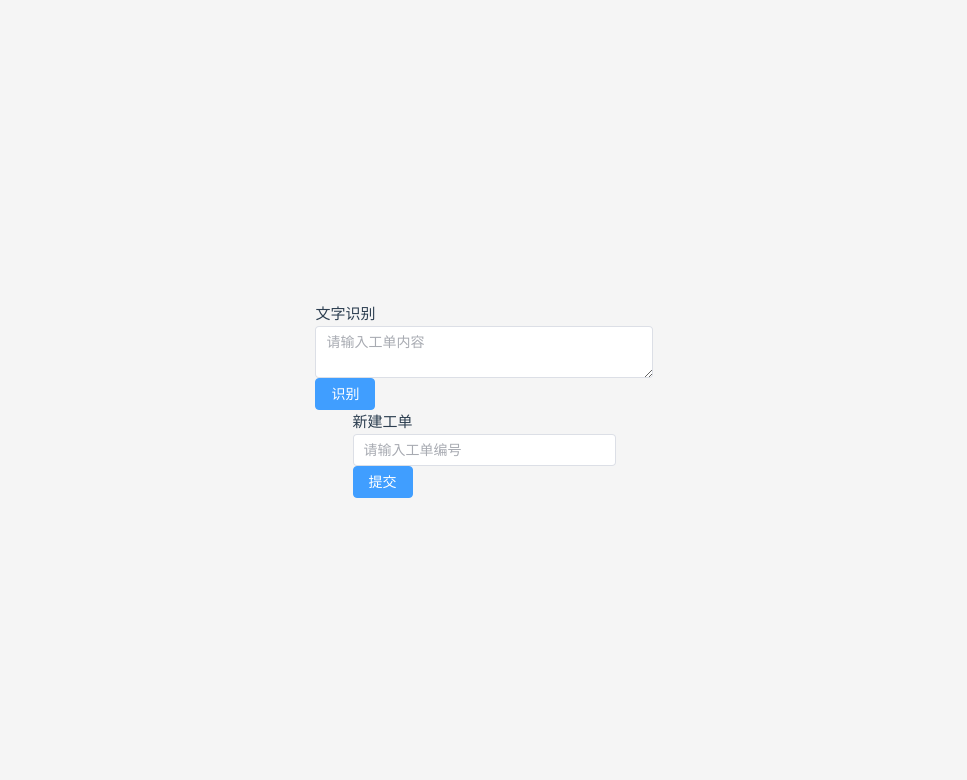
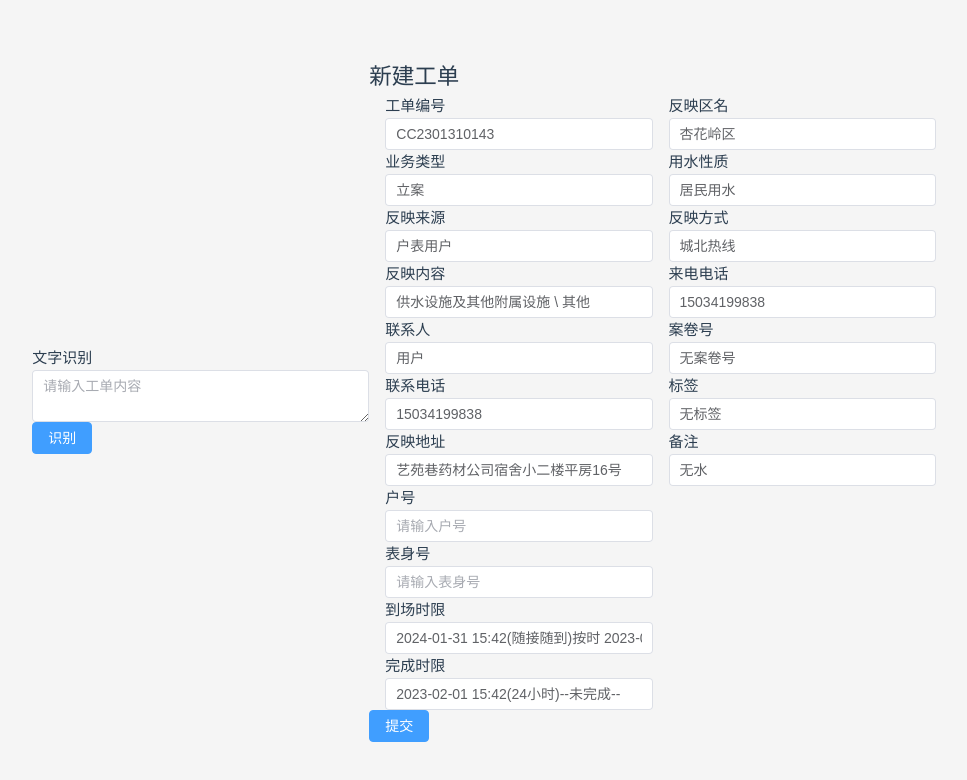
Before and after one commit to zhouhaoyiu/tygsrxpd, a Vue app: page / in a window 1280 px wide. Shown: the top 780 px of the page, without its empty margins (156-1123 px from the left). Built offline with nearby package versions, Linux system fonts and the light colour scheme.

Commit message:
add display

```diff
--- a/src/App.vue
+++ b/src/App.vue
@@ -2,6 +2,23 @@
 import { onMounted, ref, type Ref } from "vue";
 interface IWorkForm {
   workIdentifier: string;
+  workType: string;
+  workSource: string;
+  workContent: string;
+  contactPerson: string;
+  contactPhone: string;
+  workAddress: string;
+  householdNumber: string;
+  waterMeterNumber: string;
+  arrivalTimeLimit: string;
+  completionTimeLimit: string;
+  workArea: string;
+  waterUseNature: string;
+  workMode: string;
+  callerPhone: string;
+  fileNo: string;
+  label: string;
+  remark: string;
 }
 
 let workTextTemplate = ref(`
@@ -137,33 +154,17 @@ function workTextTemplateParser(workTextTemplate: string) {
     .replace(/来电电话/, "")
     .replace(/案卷号/, "")
     .trim();
-  // 案卷号和标签之间的是案卷号的内容，可能为空,所以要判断一下
-  // const ajh = (workTextTemplate as string).match(/案卷号[\s\S]*标签/)
-  //   ? (workTextTemplate as string)
-  //       .match(/案卷号[\s\S]*标签/)![0]
-  //       .replace(/案卷号/, "")
-  //       .replace(/标签/, "")
-  //       .trim()
-  //   : "";
-  const ajh = (workTextTemplate as string).match(/案卷号[\s\S]*标签/)
-    ? (workTextTemplate as string)!
+  const ajh =
+    (workTextTemplate as string)
+      // 去掉标签之后的内容
       .match(/案卷号[\s\S]*标签/)![0]
-        // 案卷号
-
-        // 标签
-        // 取得案卷号的内容，去掉案卷号和标签还有标签之后的内容
+      .replace(/标签[\s\S]*$/, "")
+      // 去掉案卷号
       .replace(/案卷号/, "")
+      // 去掉标签
       .replace(/标签/, "")
-        .trim()
-    : // .replace(/案卷号/, "")
-      // .replace(/标签/, "")
-      // .trim()
-      "";
-  // const ajh = (workTextTemplate as string)
-  //   .match(/案卷号[\s\S]*标签/)![0]
-  //   .replace(/案卷号/, "")
-  //   .replace(/标签/, "")
-  //   .trim();
+      // 去掉空行
+      .trim() || "无案卷号";
   const bq = (workTextTemplate as string)
     .match(/标签[\s\S]*备注/)![0]
     .replace(/标签/, "")
@@ -173,6 +174,25 @@ function workTextTemplateParser(workTextTemplate: string) {
     .match(/备注[\s\S]*$/)![0]
     .replace(/备注/, "")
     .trim();
+
+  workForm.value.workIdentifier = ajbh;
+  workForm.value.workType = ywlx;
+  workForm.value.workSource = fyly;
+  workForm.value.workContent = fynr;
+  workForm.value.contactPerson = lxr;
+  workForm.value.contactPhone = lxdh;
+  workForm.value.workAddress = fydz;
+  workForm.value.householdNumber = hh;
+  workForm.value.waterMeterNumber = bsh;
+  workForm.value.arrivalTimeLimit = dcsx;
+  workForm.value.completionTimeLimit = wcsx;
+  workForm.value.workArea = fyqm;
+  workForm.value.waterUseNature = ysxz;
+  workForm.value.workMode = fyfs;
+  workForm.value.callerPhone = lddh;
+  workForm.value.fileNo = ajh;
+  workForm.value.label = bq;
+  workForm.value.remark = bz;
   console.log(ajh);
 
   console.log(
@@ -192,7 +212,8 @@ function workTextTemplateParser(workTextTemplate: string) {
     "%33反映方式\n" + fyfs + "\n",
     "%33来电电话\n" + lddh + "\n",
     "%33案卷号\n" + ajh + "\n",
-    "%33标签\n" + bq
+    "%33标签\n" + bq + "\n",
+    "%33备注\n" + bz + "\n"
   );
   console.timeEnd("workTextTemplateParser");
 }
@@ -204,6 +225,23 @@ type TWorkText = string;
 let workText: Ref<TWorkText> = ref("");
 let workForm: Ref<IWorkForm> = ref({
   workIdentifier: "",
+  workType: "",
+  workSource: "",
+  workContent: "",
+  contactPerson: "",
+  contactPhone: "",
+  workAddress: "",
+  householdNumber: "",
+  waterMeterNumber: "",
+  arrivalTimeLimit: "",
+  completionTimeLimit: "",
+  workArea: "",
+  waterUseNature: "",
+  workMode: "",
+  callerPhone: "",
+  fileNo: "",
+  label: "",
+  remark: "",
 });
 </script>
 
@@ -221,11 +259,139 @@ let workForm: Ref<IWorkForm> = ref({
       </el-button>
     </div>
     <div>
-      <div>新建工单</div>
+      <h2>新建工单</h2>
+      <div style="display: flex; flex-direction: row">
+        <div style="padding: 0px 16px">
+          <div>
+            工单编号
             <el-input
               v-model="workForm.workIdentifier"
               placeholder="请输入工单编号"
             ></el-input>
+          </div>
+          <div>
+            业务类型
+            <el-input
+              v-model="workForm.workType"
+              placeholder="请输入业务类型"
+            ></el-input>
+          </div>
+          <div>
+            反映来源
+            <el-input
+              v-model="workForm.workSource"
+              placeholder="请输入反映来源"
+            ></el-input>
+          </div>
+          <div>
+            反映内容
+            <el-input
+              v-model="workForm.workContent"
+              placeholder="请输入反映内容"
+            ></el-input>
+          </div>
+          <div>
+            联系人
+            <el-input
+              v-model="workForm.contactPerson"
+              placeholder="请输入联系人"
+            ></el-input>
+          </div>
+          <div>
+            联系电话
+            <el-input
+              v-model="workForm.contactPhone"
+              placeholder="请输入联系电话"
+            ></el-input>
+          </div>
+          <div>
+            反映地址
+            <el-input
+              v-model="workForm.workAddress"
+              placeholder="请输入反映地址"
+            ></el-input>
+          </div>
+          <div>
+            户号
+            <el-input
+              v-model="workForm.householdNumber"
+              placeholder="请输入户号"
+            ></el-input>
+          </div>
+          <div>
+            表身号
+            <el-input
+              v-model="workForm.waterMeterNumber"
+              placeholder="请输入表身号"
+            ></el-input>
+          </div>
+          <div>
+            到场时限
+            <el-input
+              v-model="workForm.arrivalTimeLimit"
+              placeholder="请输入到场时限"
+            ></el-input>
+          </div>
+          <div>
+            完成时限
+            <el-input
+              v-model="workForm.completionTimeLimit"
+              placeholder="请输入完成时限"
+            ></el-input>
+          </div>
+        </div>
+        <div>
+          <div>
+            反映区名
+            <el-input
+              v-model="workForm.workArea"
+              placeholder="请输入反映区名"
+            ></el-input>
+          </div>
+          <div>
+            用水性质
+            <el-input
+              v-model="workForm.waterUseNature"
+              placeholder="请输入用水性质"
+            ></el-input>
+          </div>
+          <div>
+            反映方式
+            <el-input
+              v-model="workForm.workMode"
+              placeholder="请输入反映方式"
+            ></el-input>
+          </div>
+          <div>
+            来电电话
+            <el-input
+              v-model="workForm.callerPhone"
+              placeholder="请输入来电电话"
+            ></el-input>
+          </div>
+          <div>
+            案卷号
+            <el-input
+              v-model="workForm.fileNo"
+              placeholder="请输入案卷号"
+            ></el-input>
+          </div>
+          <div>
+            标签
+            <el-input
+              v-model="workForm.label"
+              placeholder="请输入标签"
+            ></el-input>
+          </div>
+          <div>
+            备注
+            <el-input
+              v-model="workForm.remark"
+              placeholder="请输入备注"
+            ></el-input>
+          </div>
+        </div>
+      </div>
       <el-button type="primary">提交</el-button>
     </div>
   </div>
@@ -236,8 +402,9 @@ let workForm: Ref<IWorkForm> = ref({
   display: flex;
   justify-content: center;
   align-items: center;
-  flex-direction: column;
+  flex-direction: row;
   height: 100vh;
+  overflow: auto;
   background-color: #f5f5f5;
 }
 </style>
```
Lines whose indentation alone changed are shown as unchanged.
